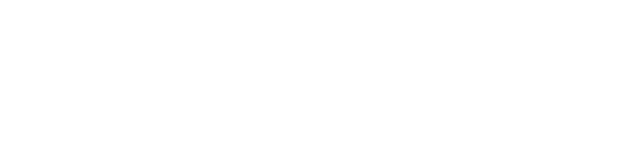
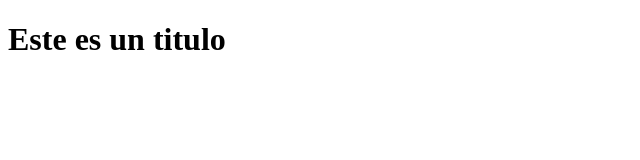
Before and after one commit to Eibethdc/Ejemplo074, a plain HTML site: page index.html in a window 1280 px wide. Shown: the whole page, without its empty margins (0-640 px from the left). Drawn offline with Linux system fonts and the light colour scheme.

Commit message:
Agregamos titulo al Html

```diff
--- a/index.html
+++ b/index.html
@@ -3,9 +3,9 @@
 <head>
     <meta charset="UTF-8">
     <meta name="viewport" content="width=device-width, initial-scale=1.0">
-    <title>Document</title>
+    <title>Documento prueba de HTML</title>
 </head>
 <body>
-
+    <h1>Este es un titulo</h1>
 </body>
 </html>
```
